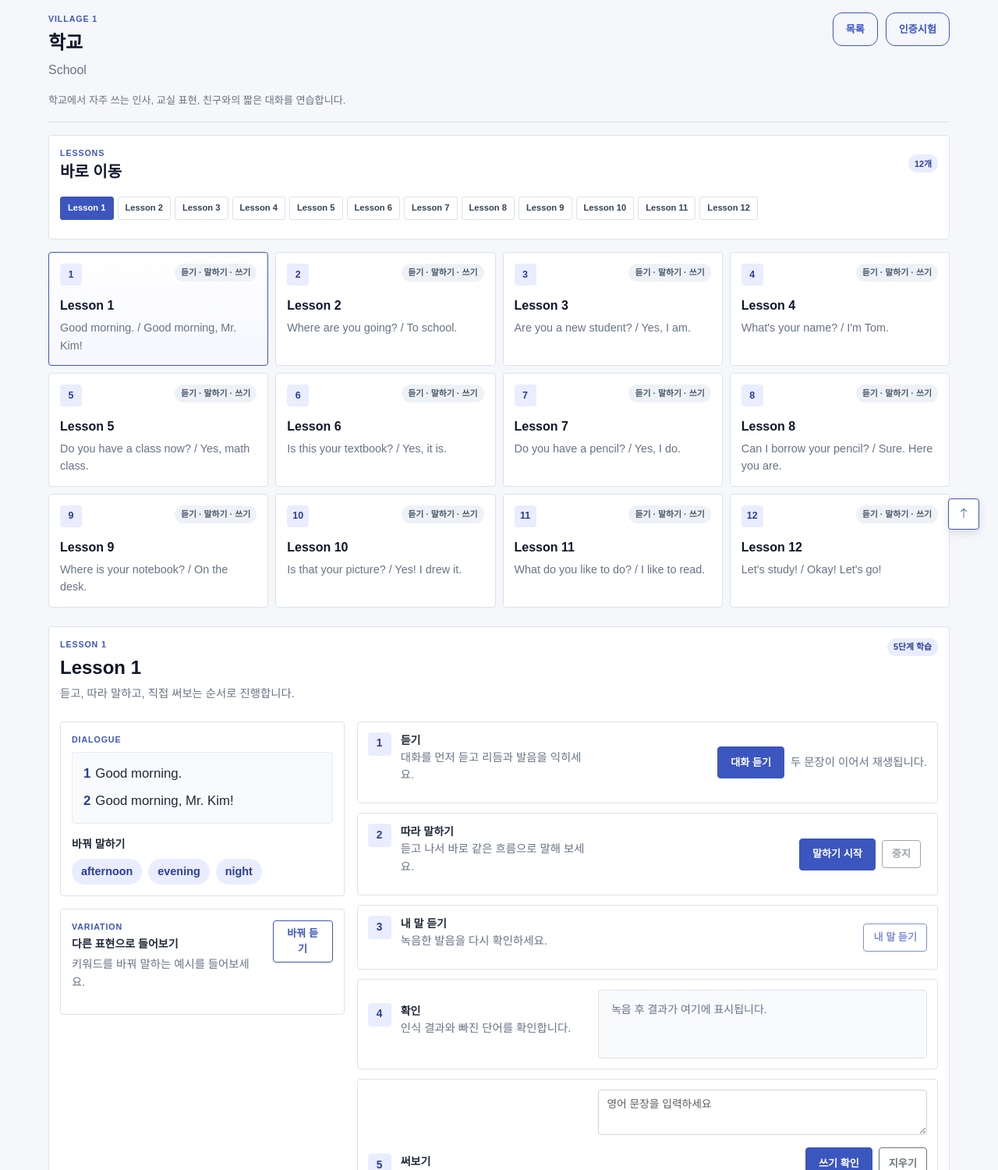
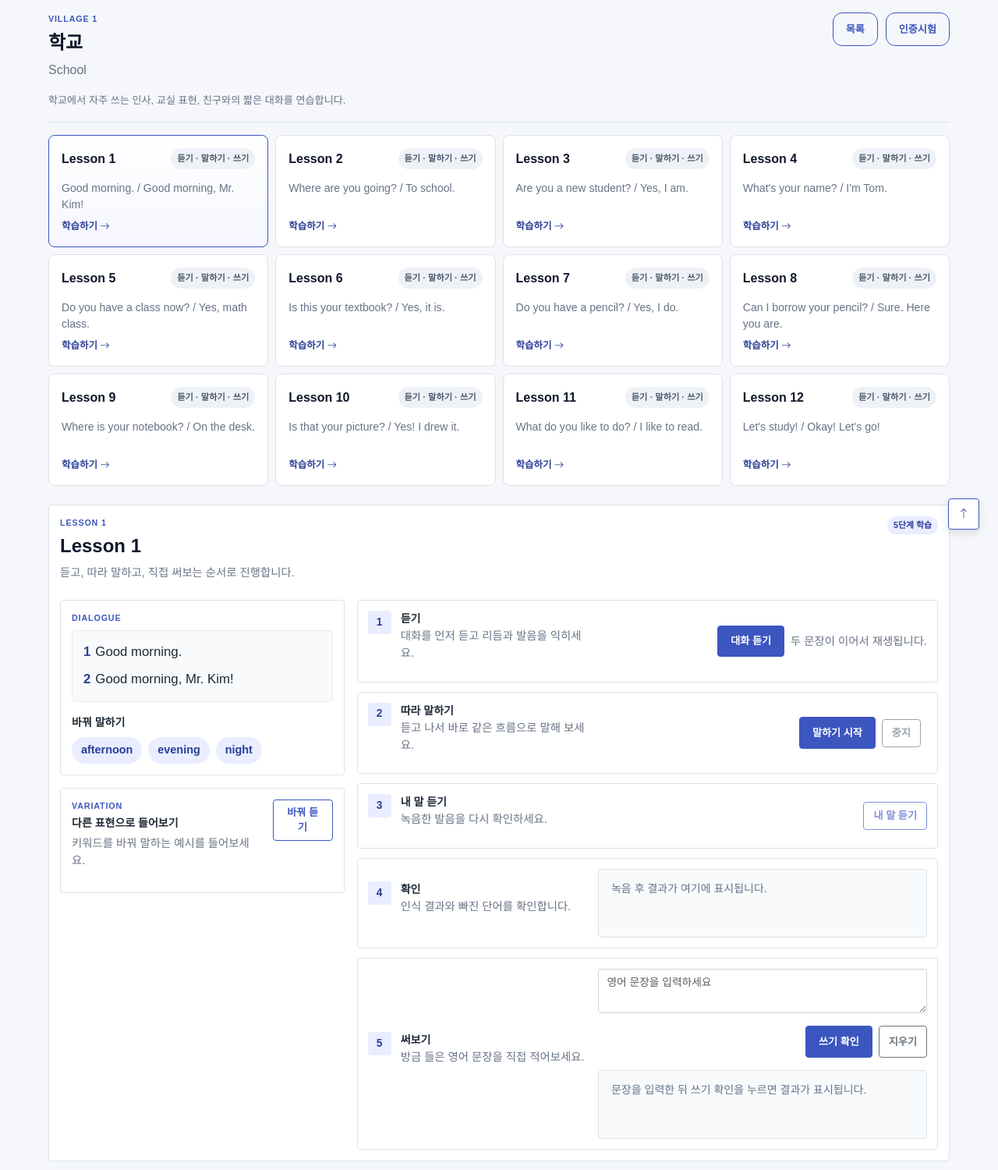
Before and after one commit to Jaeho777/vicabc, a Flask app: page /village/1 in a window 1280 px wide. Shown: the part 97-1597 px from the top of the page at 78% size. Run offline with Flask 3, Linux system fonts and the light colour scheme; the visitor is signed in with stand-in values (Sample User, id 1); data comes from the database, SQL or seed files in the repository; data that the repository does not hold is empty.

Commit message:
Simplify Village lesson navigation

```diff
--- a/app/templates/village/detail.html
+++ b/app/templates/village/detail.html
@@ -87,6 +87,52 @@
         background: var(--page-accent);
         color: #fff;
     }
+    .theme-village .village-lesson-grid {
+        grid-template-columns: repeat(4, minmax(0, 1fr));
+    }
+    .theme-village .village-lesson-card {
+        border-radius: 8px;
+        box-shadow: none;
+    }
+    .theme-village .village-lesson-card .learning-card-pad {
+        display: flex;
+        min-height: 142px;
+        flex-direction: column;
+        padding: 16px;
+    }
+    .theme-village .village-lesson-card-head {
+        display: flex;
+        align-items: center;
+        justify-content: space-between;
+        gap: 8px;
+    }
+    .theme-village .village-lesson-card h3 {
+        margin: 0;
+        font-size: 1rem;
+        font-weight: 850;
+    }
+    .theme-village .village-lesson-card .learning-chip {
+        padding: 5px 8px;
+        font-size: 0.7rem;
+    }
+    .theme-village .village-lesson-sentence {
+        margin: 14px 0 0;
+        color: var(--app-muted);
+        font-size: 0.88rem;
+        line-height: 1.5;
+        overflow-wrap: anywhere;
+    }
+    .theme-village .village-lesson-action {
+        margin-top: auto;
+        color: var(--page-accent-dark);
+        font-size: 0.78rem;
+        font-weight: 800;
+    }
+    @media (max-width: 992px) {
+        .theme-village .village-lesson-grid {
+            grid-template-columns: repeat(3, minmax(0, 1fr));
+        }
+    }
     @media (max-width: 768px) {
         .practice-panel .learning-step {
             grid-template-columns: 1fr;
@@ -94,6 +140,14 @@
         .village-top-button {
             right: 12px;
             bottom: 12px;
+        }
+        .theme-village .village-lesson-grid {
+            grid-template-columns: repeat(2, minmax(0, 1fr));
+        }
+    }
+    @media (max-width: 430px) {
+        .theme-village .village-lesson-grid {
+            grid-template-columns: 1fr;
         }
     }
     @keyframes pulse {
@@ -136,33 +190,16 @@
         </div>
     </section>
 
-    <div class="learning-card mb-3">
-        <div class="learning-card-pad">
-            <div class="d-flex flex-wrap justify-content-between align-items-center gap-2 mb-3">
-                <div>
-                    <div class="learning-eyebrow mb-1">Lessons</div>
-                    <h2 class="fs-5 fw-bold">바로 이동</h2>
-                </div>
-                <span class="learning-chip">{{ village.lesson_count }}개</span>
-            </div>
-            <div class="learning-jump-strip">
-                {% for lesson in village.lessons %}
-                <a href="#lesson-{{ lesson.number }}" data-lesson-jump="{{ lesson.number }}">Lesson {{ lesson.number }}</a>
-                {% endfor %}
-            </div>
-        </div>
-    </div>
-
-    <div class="learning-grid mb-4">
+    <div class="learning-grid village-lesson-grid mb-4">
         {% for lesson in village.lessons %}
-        <a href="#lesson-{{ lesson.number }}" class="learning-card learning-card-link" data-lesson-jump="{{ lesson.number }}">
+        <a href="#lesson-{{ lesson.number }}" class="learning-card learning-card-link village-lesson-card" data-lesson-jump="{{ lesson.number }}">
             <div class="learning-card-pad">
-                <div class="d-flex justify-content-between align-items-start gap-2 mb-3">
-                    <span class="learning-number">{{ lesson.number }}</span>
+                <div class="village-lesson-card-head">
+                    <h3>{{ lesson.title }}</h3>
                     <span class="learning-chip learning-chip-muted">듣기 · 말하기 · 쓰기</span>
                 </div>
-                <h3 class="fs-6 fw-bold mb-2">{{ lesson.title }}</h3>
-                <div class="learning-meta">{{ lesson.dialogue_lines[0].text }} / {{ lesson.dialogue_lines[1].text }}</div>
+                <div class="village-lesson-sentence">{{ lesson.dialogue_lines[0].text }} / {{ lesson.dialogue_lines[1].text }}</div>
+                <div class="village-lesson-action">학습하기 <i class="bi bi-arrow-right" aria-hidden="true"></i></div>
             </div>
         </a>
         {% endfor %}
```
